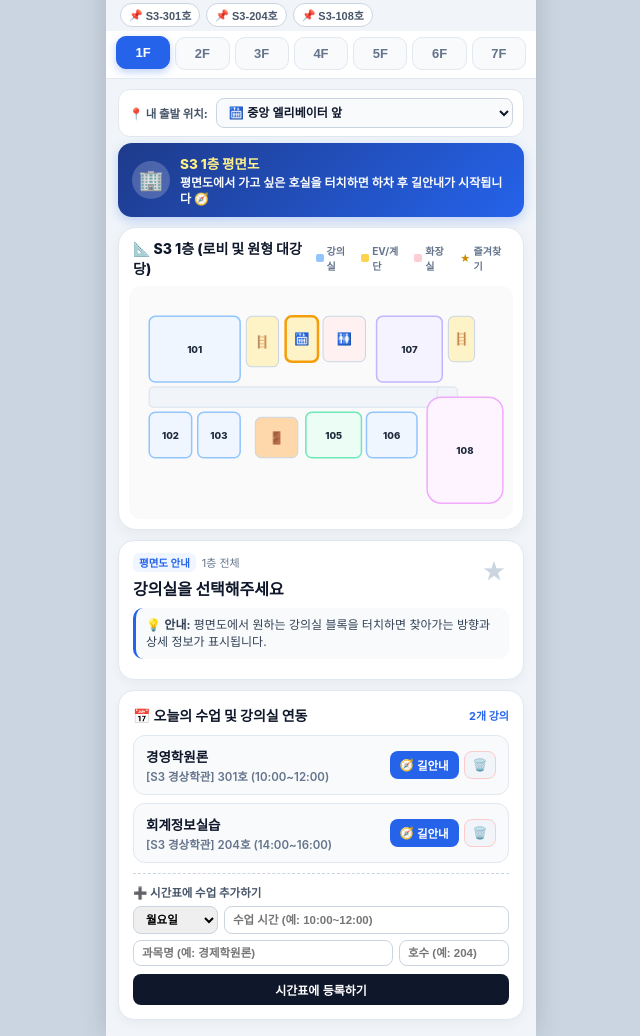
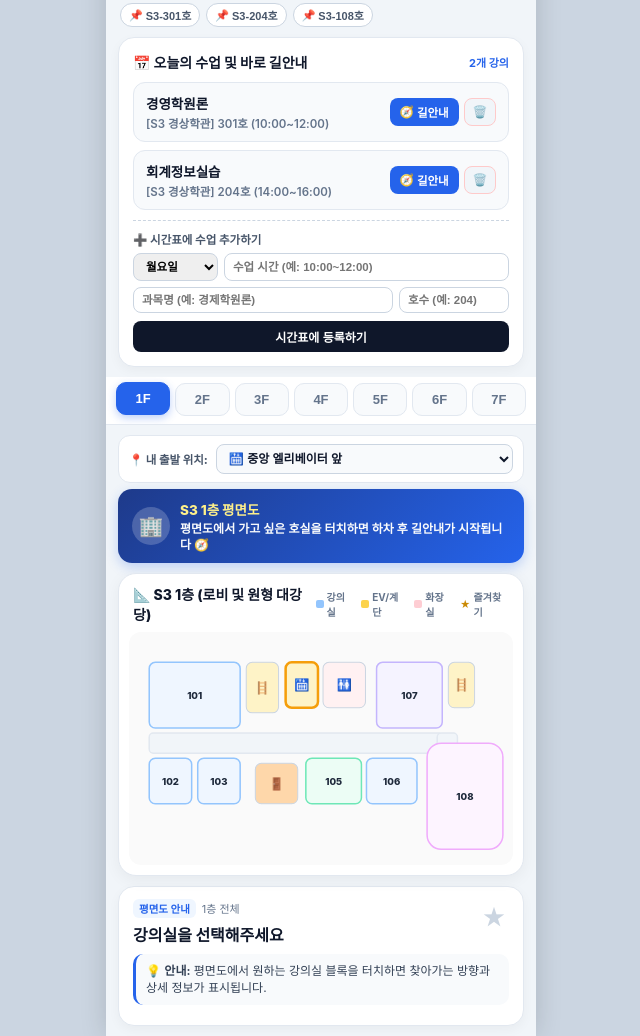
Before and after one commit to min-586/hanbat-s3-map, a plain HTML site: page index.html in a window 1280 px wide. Shown: the part 153-1189 px from the top of the page, without its empty margins (319-959 px from the left). Drawn offline with Linux system fonts and the light colour scheme.

Commit message:
오늘의 수업 및 길안내 섹션 상단 우선 배치

```diff
--- a/index.html
+++ b/index.html
@@ -683,77 +683,11 @@
     <!-- 최근 찾은 강의실 칩 -->
     <div class="recent-chips-bar" id="recent-chips-container"></div>
 
-    <!-- 3. 층수 퀵 셀렉터 (1F ~ 7F 탭) -->
-    <div class="floor-tabs-wrapper">
-      <button class="floor-tab-btn" onclick="switchFloor(1)" id="tab-1F">1F</button>
-      <button class="floor-tab-btn" onclick="switchFloor(2)" id="tab-2F">2F</button>
-      <button class="floor-tab-btn active" onclick="switchFloor(3)" id="tab-3F">3F</button>
-      <button class="floor-tab-btn" onclick="switchFloor(4)" id="tab-4F">4F</button>
-      <button class="floor-tab-btn" onclick="switchFloor(5)" id="tab-5F">5F</button>
-      <button class="floor-tab-btn" onclick="switchFloor(6)" id="tab-6F">6F</button>
-      <button class="floor-tab-btn" onclick="switchFloor(7)" id="tab-7F">7F</button>
-    </div>
-
-    <!-- 4. 내 출발 위치 선택 -->
-    <div class="start-loc-card">
-      <span class="start-loc-label">📍 내 출발 위치:</span>
-      <select id="start-loc-select" class="start-loc-select" onchange="handleStartLocChange()">
-        <option value="EV">🛗 중앙 엘리베이터 앞</option>
-        <option value="MID_STAIR">🪜 중간 계단</option>
-        <option value="RIGHT_STAIR">🪜 우측 끝 계단</option>
-        <option value="MAIN_GATE">🚪 1층 정문 현관</option>
-      </select>
-    </div>
-
-    <!-- 5. 학생 맞춤 친절한 실내 방향 안내 배너 -->
-    <div class="guide-banner" id="guide-banner">
-      <div class="guide-icon-box" id="guide-icon">👉</div>
-      <div class="guide-text-box">
-        <div class="guide-target-room" id="guide-target">S3-301호 컴퓨터실습실</div>
-        <div class="guide-instruction" id="guide-text">엘리베이터 하차 ➡️ 오른쪽 복도로 10걸음 직진!</div>
-      </div>
-    </div>
-
-    <!-- 6. 인터랙티브 파스텔 SVG 평면도 뷰어 -->
-    <div class="map-container">
-      <div class="map-header-row">
-        <div class="map-floor-title" id="canvas-floor-title">
-          <span>📐 S3 3층 평면도</span>
-        </div>
-        <div class="map-legend">
-          <div class="legend-item"><span class="legend-dot" style="background:#93c5fd;"></span>강의실</div>
-          <div class="legend-item"><span class="legend-dot" style="background:#fcd34d;"></span>EV/계단</div>
-          <div class="legend-item"><span class="legend-dot" style="background:#fecdd3;"></span>화장실</div>
-          <div class="legend-item"><span style="color:#ca8a04; font-size:10px;">★</span>즐겨찾기</div>
-        </div>
-      </div>
-
-      <!-- 반응형 SVG 평면도 캔버스 -->
-      <svg id="s3-svg-canvas" class="svg-floor-canvas" viewBox="0 0 380 240"></svg>
-    </div>
-
-    <!-- 7. 강의실 상세 정보 카드 -->
-    <div class="room-detail-card" id="room-detail-card">
-      <div class="detail-top-row">
-        <div>
-          <div class="detail-badge-group">
-            <span class="detail-type-badge" id="detail-type">전산실습실</span>
-            <span style="font-size:11px; color:#64748b;" id="detail-floor">3층 북서측</span>
-          </div>
-          <div class="detail-room-name" id="detail-name">S3-301호 강의실</div>
-        </div>
-        <button class="btn-fav-star" id="btn-fav" onclick="toggleFavorite()" title="즐겨찾기">★</button>
-      </div>
-      <div class="detail-direction-guide" id="detail-guide">
-        💡 <strong>방향 팁:</strong> 중앙 엘리베이터에서 내리면 오른쪽 복도 끝에 바로 있습니다. 중간 계단 이용 시 문 열고 바로 좌측입니다.
-      </div>
-    </div>
-
-    <!-- 8. 오늘의 수업 시간표 카드 & 시간표 등록 -->
-    <section class="timetable-section">
+    <!-- 3. 오늘의 수업 시간표 카드 & 시간표 등록 (상단 우선 배치) -->
+    <section class="timetable-section" style="margin-top: 6px; margin-bottom: 10px;">
       <div class="section-title-row">
         <div class="section-title">
-          <span>📅 오늘의 수업 및 강의실 연동</span>
+          <span>📅 오늘의 수업 및 바로 길안내</span>
         </div>
         <span style="font-size:11px; color:#2563eb; font-weight:700;" id="today-schedule-count">2개 강의</span>
       </div>
@@ -782,6 +716,72 @@
         <button class="btn-submit-schedule" onclick="addSchedule()">시간표에 등록하기</button>
       </div>
     </section>
+
+    <!-- 4. 층수 퀵 셀렉터 (1F ~ 7F 탭) -->
+    <div class="floor-tabs-wrapper">
+      <button class="floor-tab-btn" onclick="switchFloor(1)" id="tab-1F">1F</button>
+      <button class="floor-tab-btn" onclick="switchFloor(2)" id="tab-2F">2F</button>
+      <button class="floor-tab-btn active" onclick="switchFloor(3)" id="tab-3F">3F</button>
+      <button class="floor-tab-btn" onclick="switchFloor(4)" id="tab-4F">4F</button>
+      <button class="floor-tab-btn" onclick="switchFloor(5)" id="tab-5F">5F</button>
+      <button class="floor-tab-btn" onclick="switchFloor(6)" id="tab-6F">6F</button>
+      <button class="floor-tab-btn" onclick="switchFloor(7)" id="tab-7F">7F</button>
+    </div>
+
+    <!-- 5. 내 출발 위치 선택 -->
+    <div class="start-loc-card">
+      <span class="start-loc-label">📍 내 출발 위치:</span>
+      <select id="start-loc-select" class="start-loc-select" onchange="handleStartLocChange()">
+        <option value="EV">🛗 중앙 엘리베이터 앞</option>
+        <option value="MID_STAIR">🪜 중간 계단</option>
+        <option value="RIGHT_STAIR">🪜 우측 끝 계단</option>
+        <option value="MAIN_GATE">🚪 1층 정문 현관</option>
+      </select>
+    </div>
+
+    <!-- 6. 학생 맞춤 친절한 실내 방향 안내 배너 -->
+    <div class="guide-banner" id="guide-banner">
+      <div class="guide-icon-box" id="guide-icon">👉</div>
+      <div class="guide-text-box">
+        <div class="guide-target-room" id="guide-target">S3-301호 컴퓨터실습실</div>
+        <div class="guide-instruction" id="guide-text">엘리베이터 하차 ➡️ 오른쪽 복도로 10걸음 직진!</div>
+      </div>
+    </div>
+
+    <!-- 7. 인터랙티브 파스텔 SVG 평면도 뷰어 -->
+    <div class="map-container">
+      <div class="map-header-row">
+        <div class="map-floor-title" id="canvas-floor-title">
+          <span>📐 S3 3층 평면도</span>
+        </div>
+        <div class="map-legend">
+          <div class="legend-item"><span class="legend-dot" style="background:#93c5fd;"></span>강의실</div>
+          <div class="legend-item"><span class="legend-dot" style="background:#fcd34d;"></span>EV/계단</div>
+          <div class="legend-item"><span class="legend-dot" style="background:#fecdd3;"></span>화장실</div>
+          <div class="legend-item"><span style="color:#ca8a04; font-size:10px;">★</span>즐겨찾기</div>
+        </div>
+      </div>
+
+      <!-- 반응형 SVG 평면도 캔버스 -->
+      <svg id="s3-svg-canvas" class="svg-floor-canvas" viewBox="0 0 380 240"></svg>
+    </div>
+
+    <!-- 8. 강의실 상세 정보 카드 -->
+    <div class="room-detail-card" id="room-detail-card">
+      <div class="detail-top-row">
+        <div>
+          <div class="detail-badge-group">
+            <span class="detail-type-badge" id="detail-type">전산실습실</span>
+            <span style="font-size:11px; color:#64748b;" id="detail-floor">3층 북서측</span>
+          </div>
+          <div class="detail-room-name" id="detail-name">S3-301호 강의실</div>
+        </div>
+        <button class="btn-fav-star" id="btn-fav" onclick="toggleFavorite()" title="즐겨찾기">★</button>
+      </div>
+      <div class="detail-direction-guide" id="detail-guide">
+        💡 <strong>방향 팁:</strong> 중앙 엘리베이터에서 내리면 오른쪽 복도 끝에 바로 있습니다. 중간 계단 이용 시 문 열고 바로 좌측입니다.
+      </div>
+    </div>
 
     <!-- 토스트 팝업 알림 -->
     <div id="toast" class="toast-popup">즐겨찾기에 등록되었습니다.</div>
@@ -1411,7 +1411,10 @@
           state.selectedRoomId = roomId;
           switchFloor(f);
           showToast(`🧭 오늘의 수업: [${f}층] ${roomId}호 길안내를 시작합니다!`);
-          window.scrollTo({ top: 120, behavior: "smooth" });
+          const mapEl = document.getElementById("s3-svg-canvas");
+          if (mapEl) {
+            mapEl.scrollIntoView({ behavior: "smooth", block: "center" });
+          }
           return;
         }
       }
```
Also changed, not shown: 1 other file.
